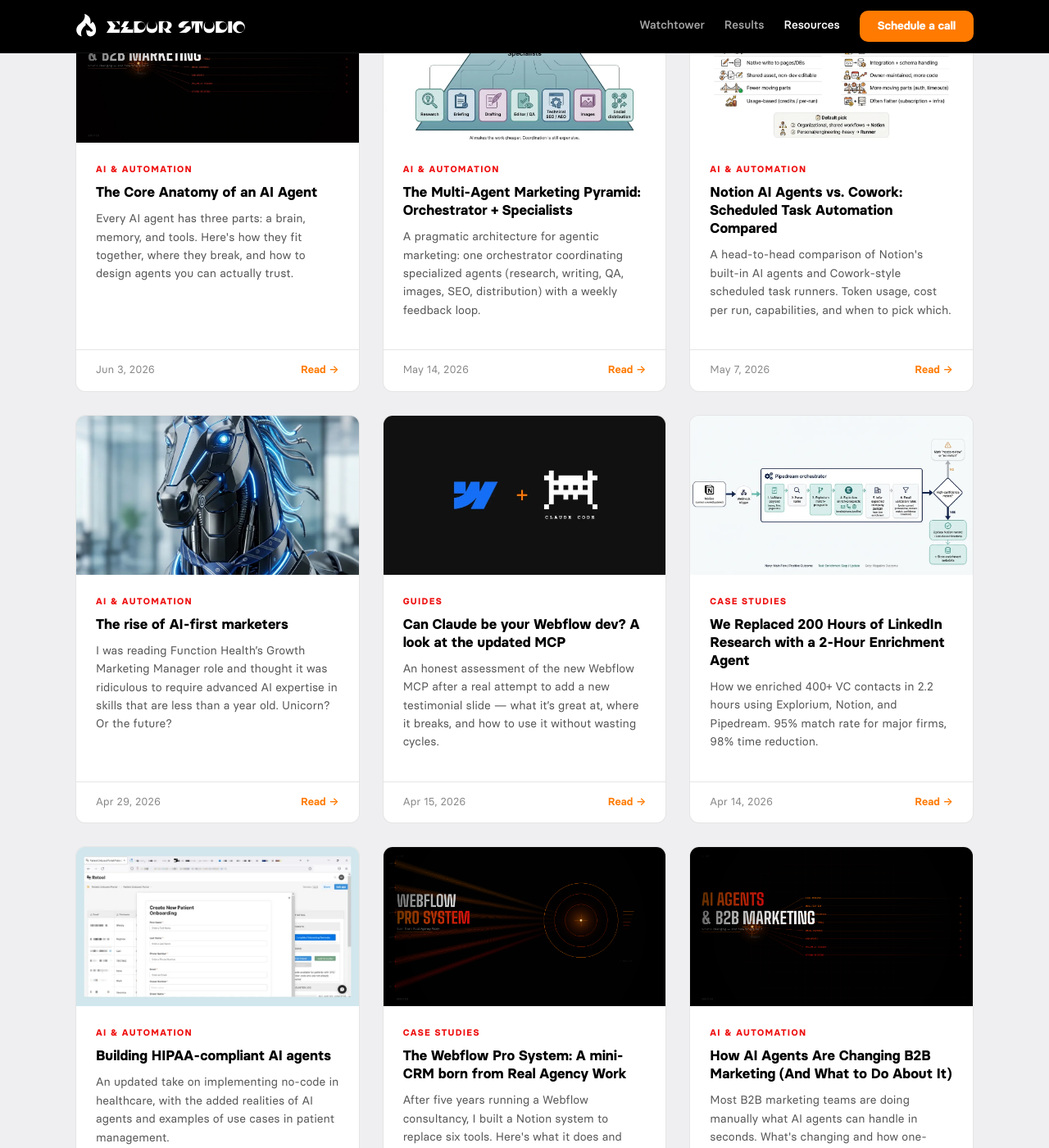
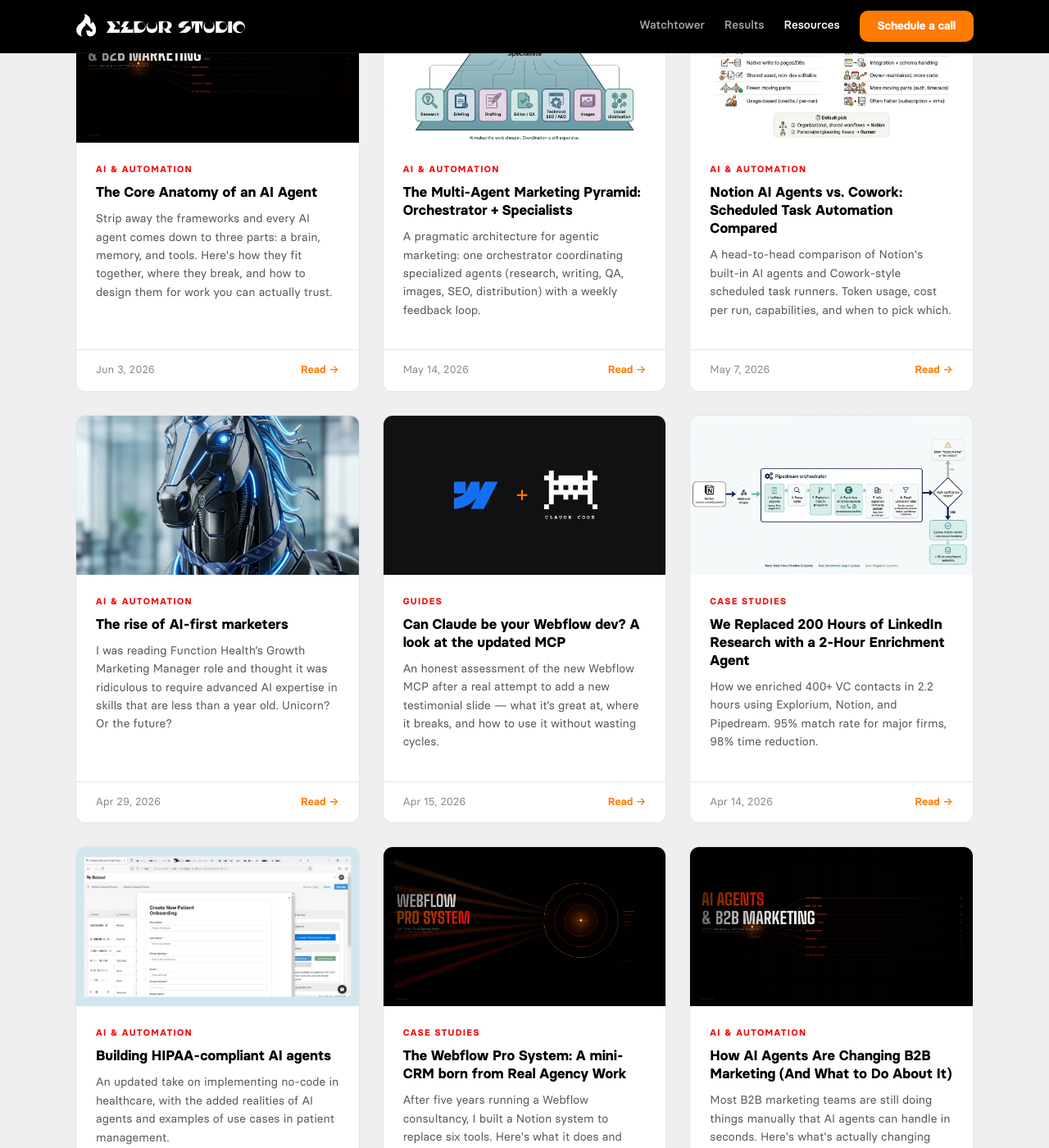
Before and after one commit to UberVero/ES2website, a Jekyll site: the page built from resources/index.html, in a window 1280 px wide and 1400 px high, scrolled down 1024 px. Shown: the whole window at 82% size. Built offline with Jekyll 4.4.1, drawn with Linux system fonts in a browser that asks for light colours; comment, search, counter and statistics services are not loaded; some of the changed text lies outside the part shown.

Commit message:
chore: sync posts from Notion [skip ci]

```diff
--- a/_posts/2026-03-04-ai-agents-b2b-marketing.md
+++ b/_posts/2026-03-04-ai-agents-b2b-marketing.md
@@ -1,7 +1,7 @@
 ---
 title: "How AI Agents Are Changing B2B Marketing (And What to Do About It)"
 slug: "ai-agents-b2b-marketing"
-description: "Most B2B marketing teams are doing manually what AI agents can handle in seconds. What's changing and how one-person teams can compete."
+description: "Most B2B marketing teams are still doing things manually that AI agents can handle in seconds. Here's what's actually changing and how one-person teams can compete."
 key_quote: "The best AI agent is the one that runs quietly in the background and surfaces only when something actually needs your attention."
 author: "Veronica"
 post_type: "article"
--- a/_posts/2026-06-03-core-anatomy-of-an-ai-agent.md
+++ b/_posts/2026-06-03-core-anatomy-of-an-ai-agent.md
@@ -1,7 +1,7 @@
 ---
 title: "The Core Anatomy of an AI Agent"
 slug: "core-anatomy-of-an-ai-agent"
-description: "Every AI agent has three parts: a brain, memory, and tools. Here's how they fit together, where they break, and how to design agents you can actually trust."
+description: "Strip away the frameworks and every AI agent comes down to three parts: a brain, memory, and tools. Here's how they fit together, where they break, and how to design them for work you can actually trust."
 key_quote: "Without tools, the smartest model in the world is still just a very confident writer."
 author: "Veronica"
 post_type: "article"
```
